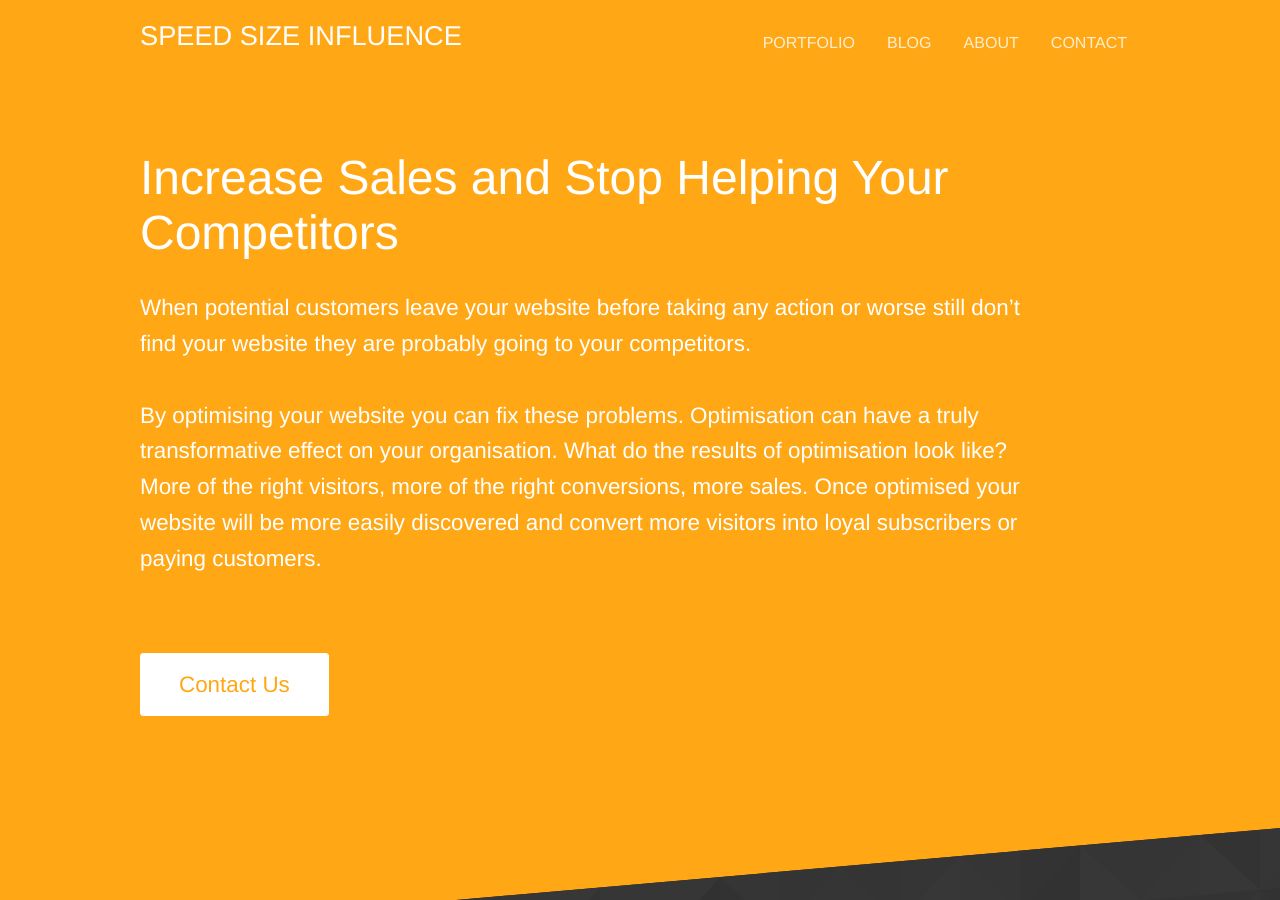
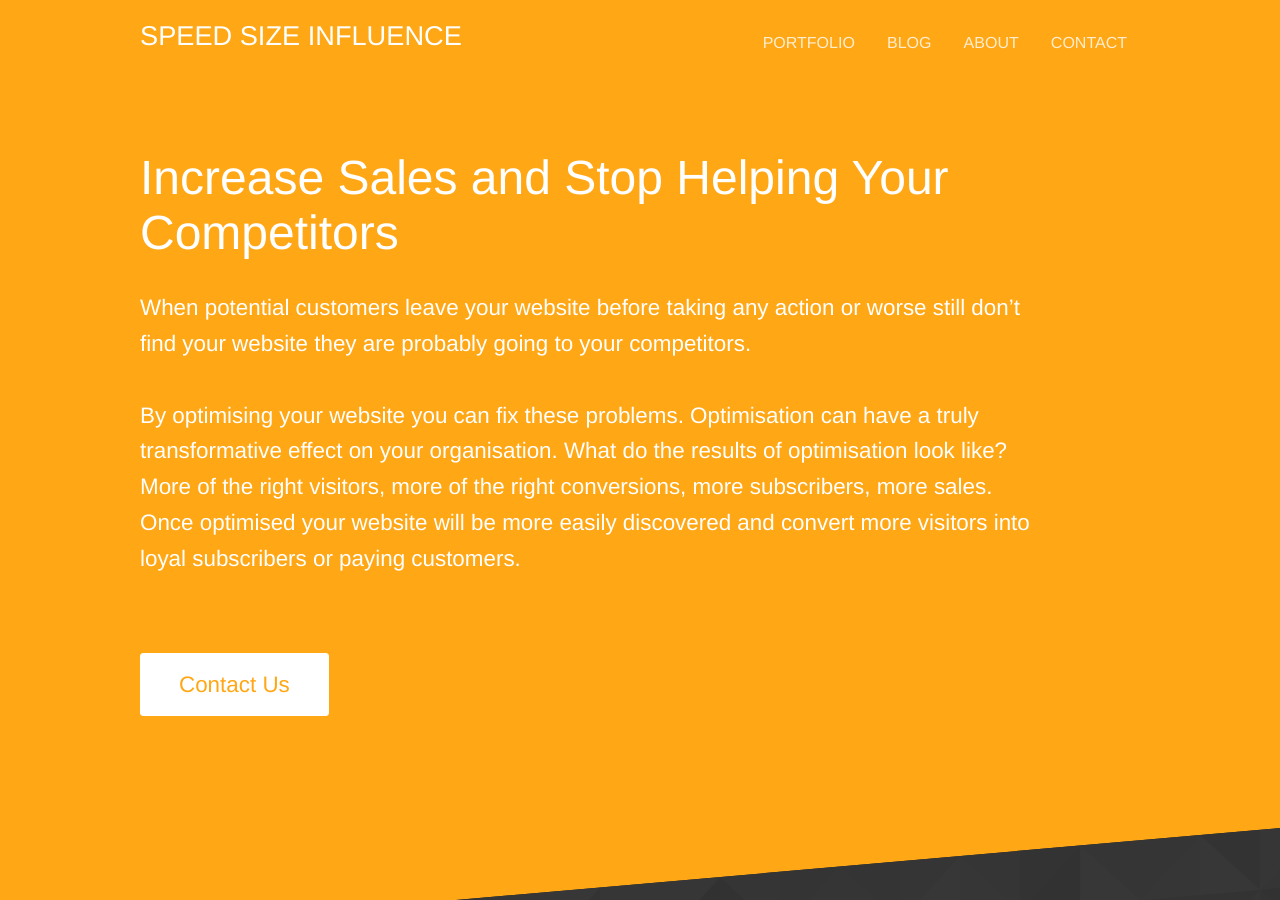
Before and after one commit to primertest-org/BDBBDB, a Jekyll site: the page built from index.html, in a window 1280 px wide and 900 px high. Built offline with Jekyll 4.4.1, drawn with Linux system fonts in a browser that asks for light colours.

Commit message:
Updated 'index.html' via CloudCannon

```diff
--- a/index.html
+++ b/index.html
@@ -5,7 +5,7 @@ title: Website Optimisation
 <section class="hero diagonal">
 	<div class="container">
 		<h2 class="editable">Increase Sales and Stop Helping Your Competitors</h2>
-		<p class="subtext editable"> When potential customers leave your website before taking any action or worse still don&rsquo;t find your website they are probably going to your competitors.<br /><br />By optimising your website you can fix these problems. Optimisation can have a truly transformative effect on your organisation. What do the results of optimisation look like? More of the right visitors, more of the right conversions, more sales. Once optimised your website will be more easily discovered and convert more visitors into loyal subscribers or paying customers.<br />&nbsp;</p>
+		<p class="subtext editable"> When potential customers leave your website before taking any action or worse still don&rsquo;t find your website they are probably going to your competitors.<br /><br />By optimising your website you can fix these problems. Optimisation can have a truly transformative effect on your organisation. What do the results of optimisation look like? More of the right visitors, more of the right conversions, more subscribers, more sales. Once optimised your website will be more easily discovered and convert more visitors into loyal subscribers or paying customers.<br />&nbsp;</p>
 		<p><a class="button alt" href="{{ site.baseurl }}/contact/">Contact Us</a></p>
 	</div>
 </section>
```
